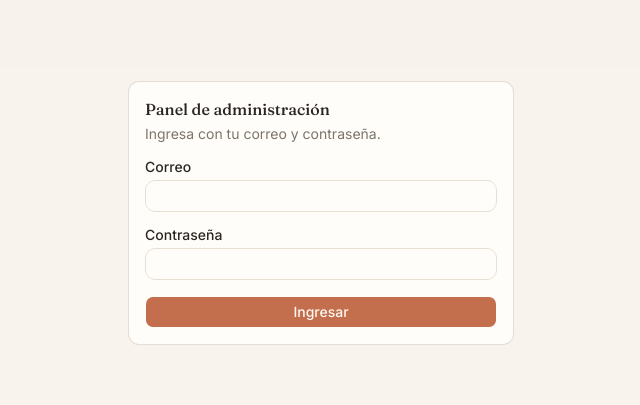
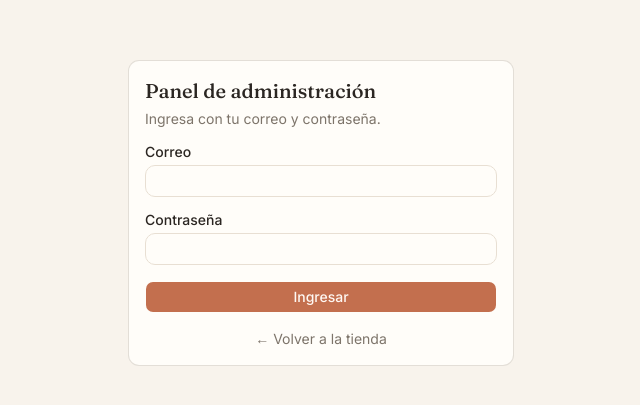
Before and after one commit to sebasgc0399/Tienda, a Next.js app: page /admin/login in a window 1280 px wide. Shown: the part 187-592 px from the top of the page, without its empty margins (319-959 px from the left). Built offline with nearby package versions, Linux system fonts and the light colour scheme.

Commit message:
refactor(admin): login card polish with store escape link

```diff
--- a/src/features/admin/components/login-form.tsx
+++ b/src/features/admin/components/login-form.tsx
@@ -1,5 +1,6 @@
 "use client"
 
+import Link from "next/link"
 import { useActionState } from "react"
 
 import { Button } from "@/components/ui/button"
@@ -33,7 +34,7 @@ export function LoginForm({ expired }: LoginFormProps) {
   return (
     <Card className="w-full max-w-sm">
       <CardHeader>
-        <CardTitle>Panel de administración</CardTitle>
+        <CardTitle className="text-xl">Panel de administración</CardTitle>
         <CardDescription>Ingresa con tu correo y contraseña.</CardDescription>
       </CardHeader>
       <CardContent>
@@ -89,6 +90,15 @@ export function LoginForm({ expired }: LoginFormProps) {
             Ingresar
           </Button>
         </form>
+
+        <p className="mt-4 text-center">
+          <Link
+            href="/"
+            className="text-muted-foreground hover:text-foreground text-sm hover:underline"
+          >
+            ← Volver a la tienda
+          </Link>
+        </p>
       </CardContent>
     </Card>
   )
```
